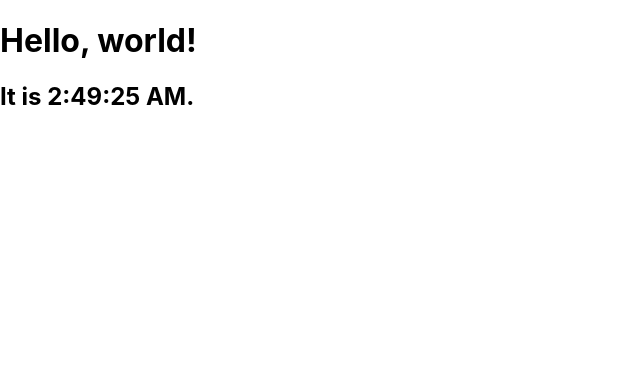
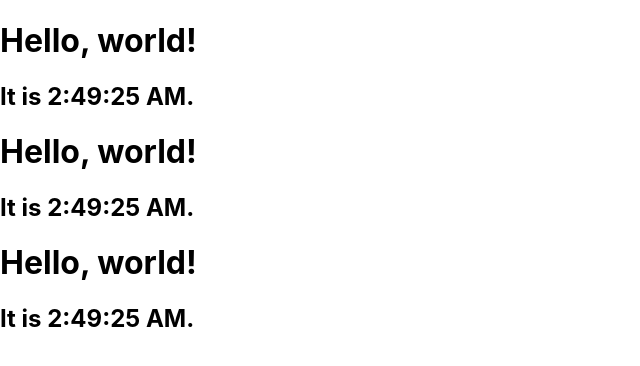
Before and after one commit to keluorg/hello-react, a React (Create React App) app: page / in a window 1280 px wide. Shown: the top 366 px of the page, without its empty margins (0-640 px from the left). Built offline with nearby package versions, Linux system fonts and the light colour scheme.

Commit message:
[update] clock 生命周期

```diff
--- a/src/Clock.js
+++ b/src/Clock.js
@@ -1,4 +1,4 @@
-import React, { Component } from 'react';
+import React from 'react';
 
 class Clock extends React.Component {
     constructor(props) {
--- a/src/index.js
+++ b/src/index.js
@@ -5,9 +5,18 @@ import './index.css';
 import Clock from './Clock';
 import * as serviceWorker from './serviceWorker';
 
-// ReactDOM.render(<App />, document.getElementById('root'));
+function App() {
+    return (
+        <div>
+            <Clock />
+            <Clock />
+            <Clock />
+        </div>
+    );
+}
+
 ReactDOM.render(
-    <Clock />,
+    <App />,
     document.getElementById('root')
 );
 
```
